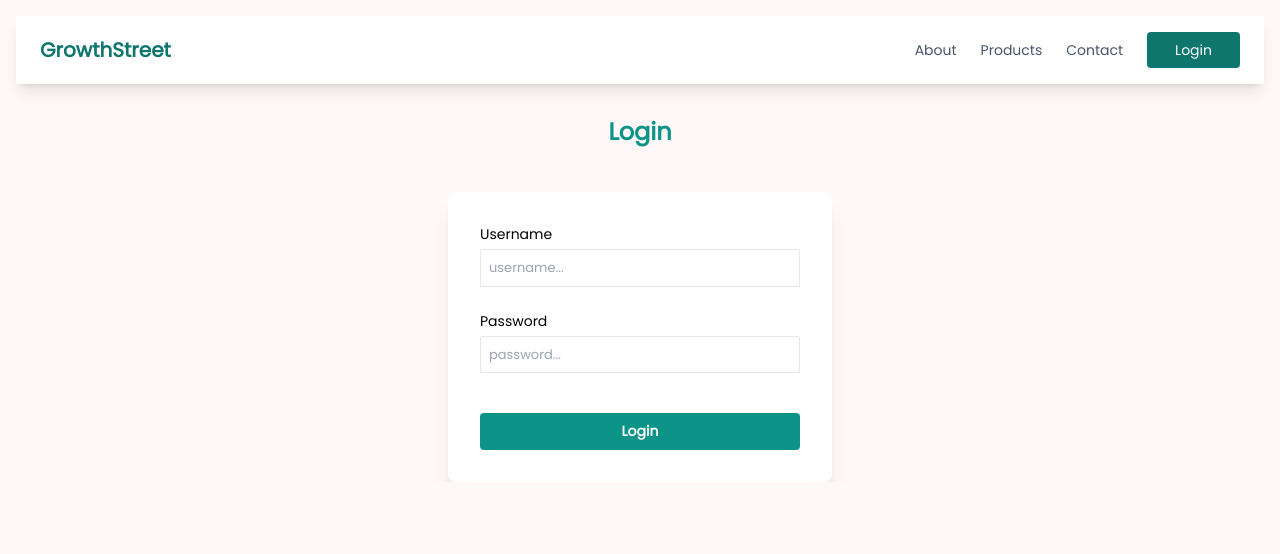
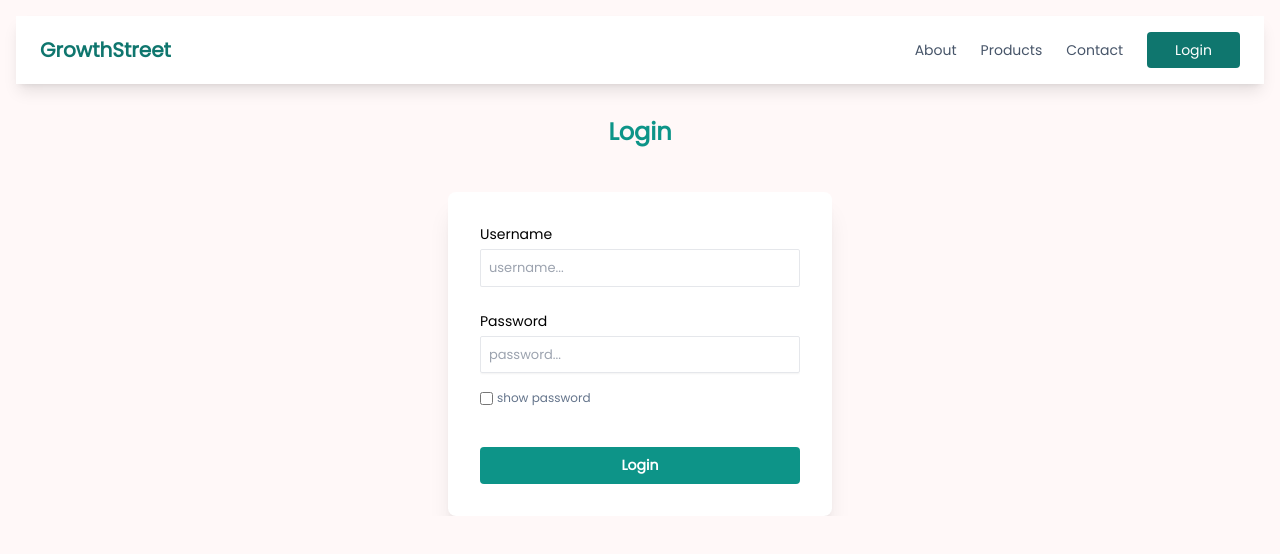
Before and after one commit to tiodwisatrio/clothing-store-client, a React (Create React App) app: page /login in a window 1280 px wide. Shown: the top 554 px of the page. Built offline with nearby package versions, Linux system fonts and the light colour scheme.

Commit message:
add feature show password at login page

```diff
--- a/src/admin-pages/Login.jsx
+++ b/src/admin-pages/Login.jsx
@@ -8,6 +8,7 @@ const Login = () => {
   const [username, setUsername] = useState("");
   const [password, setpassword] = useState("");
   const [error, setError] = useState("");
+  const [showPassword, setShowPassword] = useState(false);
 
   const navigate = useNavigate();
 
@@ -48,22 +49,9 @@ const Login = () => {
     }
   };
 
-  // const handleSubmit = async (e) => {
-  //   e.preventDefault();
-  //   try {
-  //     const response = await axios.post("/login", { username, password });
-  //     const token = response.data.token;
-  //     // simpan token di local storage
-  //     localStorage.setItem("token", token);
-  //     // redirect ke halaman lain setelah berhasil login
-  //     // history.push("/dashboard");
-  //     navigate("/productlist")
-  //   } catch (error) {
-  //     alert("Invalid credentials");
-  //   }
-  // };
-
-
+  const handleShowPassword = () => {
+    setShowPassword(!showPassword);
+  };
 
   return (
     <>
@@ -98,11 +86,30 @@ const Login = () => {
               value={password}
               // onChange={handleChange}
               onChange={(e) => setpassword(e.target.value)}
-              type="password"
+              type={showPassword ? "text" : "password"}
               autoComplete="off"
               placeholder="password..."
               className="placeholder:text-[13px] text-[13px] px-2 py-2 rounded-sm text-teal-600 border focus:outline-none focus:border-teal-500 shadow-sm"
             />
+            <div className="flex flex-row items-center mt-4 gap-x-1 w-full cursor-pointer" onClick={handleShowPassword}>
+              {/* <span
+                onClick={handleShowPassword}
+                className={`${
+                  showPassword
+                    ? "bg-teal-500 focus:ring"
+                    : "bg-transparent focus:ring-0 border border-teal-600"
+                } w-3 h-3 rounded-sm`}
+              ></span>
+              <p className="text-[12px] text-slate-500">show password</p> */}
+
+              <input
+                type="checkbox"
+                id="showPasswordCheckbox"
+                checked={showPassword}
+                className={`${showPassword ? "bg-teal-500" : "bg-transparent"}`}
+              />
+              <span className="text-[12px] text-slate-500">show password</span>
+            </div>
           </div>
           <button
             onClick={handleSubmit}
```
